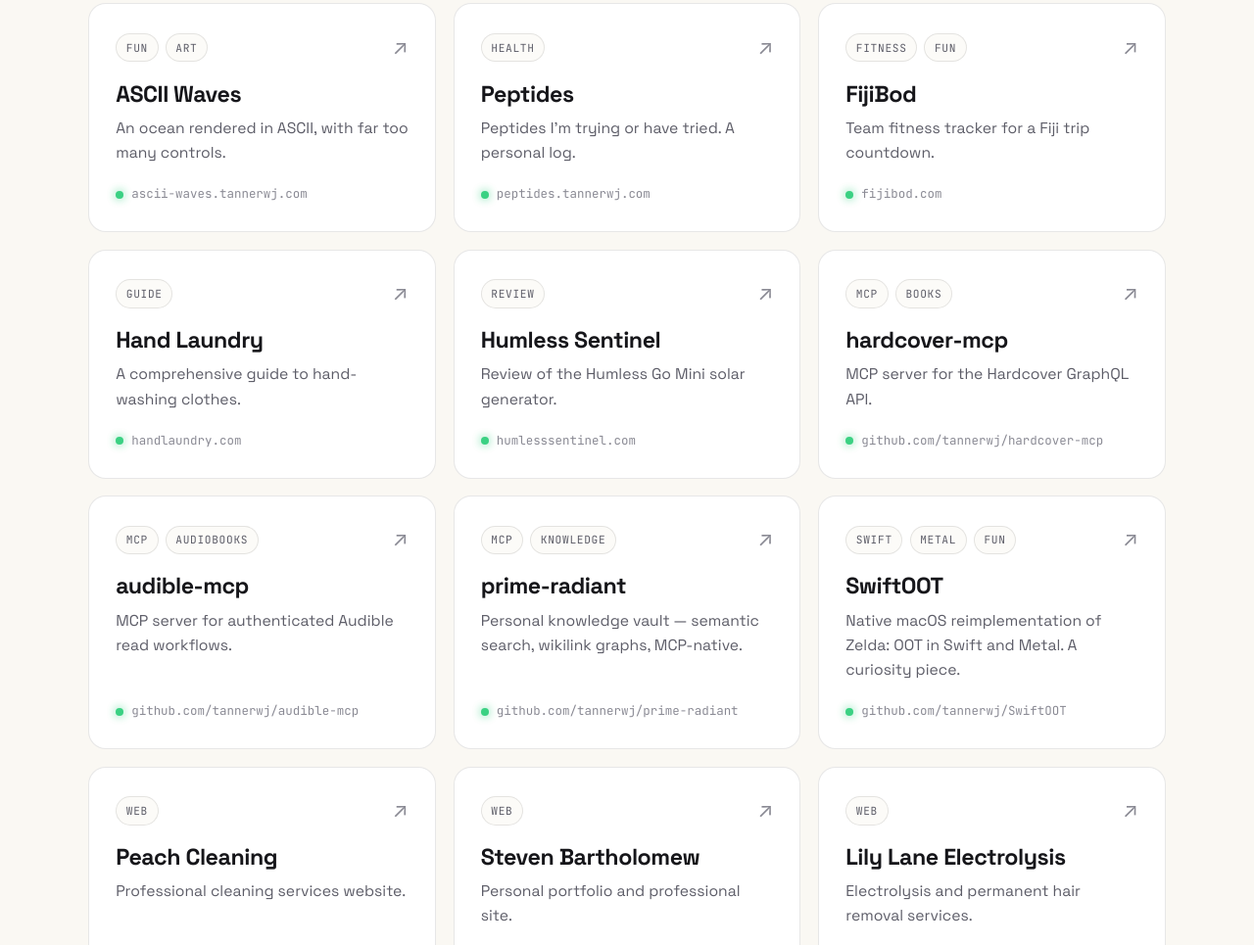
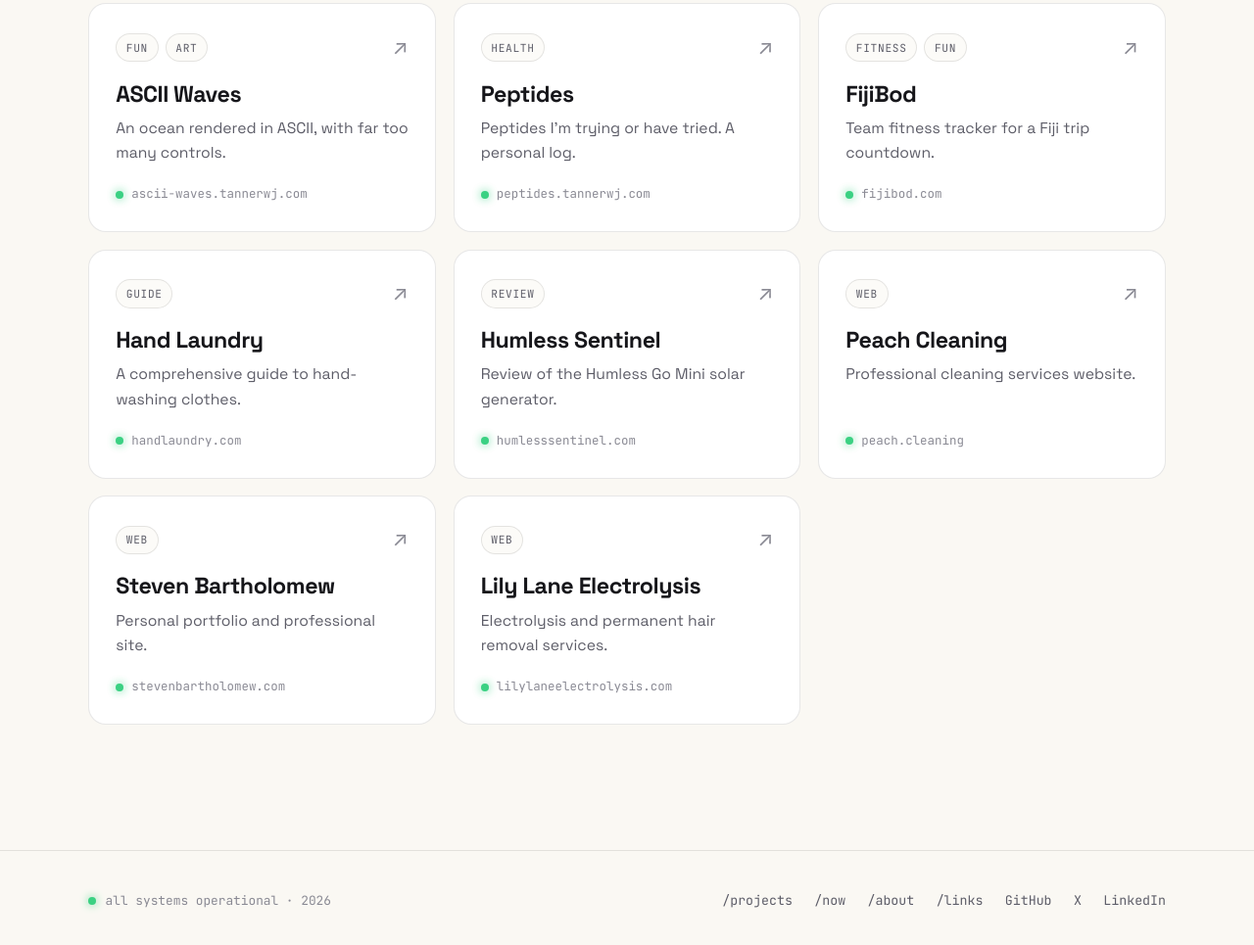
Before and after one commit to tannerwj/tannerwj.com, an Astro site: page /projects in a window 1280 px wide. Shown: the part 1710-2675 px from the top of the page at 98% size. Built offline with nearby package versions, Linux system fonts and the light colour scheme; Astro itself is replaced by a stand-in of ours.

Commit message:
Remove GitHub-only projects; catalog is live sites only

```diff
--- a/src/data/projects.ts
+++ b/src/data/projects.ts
@@ -23,8 +23,7 @@
   | "game"
   | "experiment"
   | "site"
-  | "client"
-  | "oss";
+  | "client";
 
 export interface Project {
   name: string;
@@ -45,7 +44,6 @@
   { id: "game", label: "Games" },
   { id: "experiment", label: "Experiments" },
   { id: "site", label: "Sites" },
-  { id: "oss", label: "Open source" },
   { id: "client", label: "Client work" },
 ];
 
@@ -211,46 +209,6 @@
     status: "live",
   },
 
-  // ——— Open source ———
-  {
-    name: "hardcover-mcp",
-    url: "https://github.com/tannerwj/hardcover-mcp",
-    repo: "tannerwj/hardcover-mcp",
-    description: "MCP server for the Hardcover GraphQL API.",
-    category: "oss",
-    tags: ["MCP", "Books"],
-    status: "live",
-  },
-  {
-    name: "audible-mcp",
-    url: "https://github.com/tannerwj/audible-mcp",
-    repo: "tannerwj/audible-mcp",
-    description: "MCP server for authenticated Audible read workflows.",
-    category: "oss",
-    tags: ["MCP", "Audiobooks"],
-    status: "live",
-  },
-  {
-    name: "prime-radiant",
-    url: "https://github.com/tannerwj/prime-radiant",
-    repo: "tannerwj/prime-radiant",
-    description:
-      "Personal knowledge vault — semantic search, wikilink graphs, MCP-native.",
-    category: "oss",
-    tags: ["MCP", "Knowledge"],
-    status: "active",
-  },
-  {
-    name: "SwiftOOT",
-    url: "https://github.com/tannerwj/SwiftOOT",
-    repo: "tannerwj/SwiftOOT",
-    description:
-      "Native macOS reimplementation of Zelda: OOT in Swift and Metal. A curiosity piece.",
-    category: "oss",
-    tags: ["Swift", "Metal", "Fun"],
-    status: "archived",
-  },
-
   // ——— Client work ———
   {
     name: "Peach Cleaning",
--- a/src/pages/index.astro
+++ b/src/pages/index.astro
@@ -51,7 +51,7 @@
             <span class="arrow" aria-hidden="true">→</span>
           </span>
           <h3>The archive</h3>
-          <p>Apps, tools, games, experiments, open source. The full index, filterable.</p>
+          <p>Apps, tools, games, experiments, and sites. The full index, filterable.</p>
           <span class="card-url">
             <span class="status-dot" aria-hidden="true"></span>
             tannerwj.com/projects
--- a/src/pages/projects.astro
+++ b/src/pages/projects.astro
@@ -6,7 +6,7 @@
 
 <Base
   title="Projects — Tanner Johnson"
-  description="The full project index from Tanner Johnson: apps, tools, games, experiments, open source, and client work."
+  description="The full project index from Tanner Johnson: apps, tools, games, experiments, sites, and client work."
   path="/projects"
 >
   <div class="wrap">
```
Also changed, not shown: src/pages/llms.txt.ts (+1 -12 lines).
